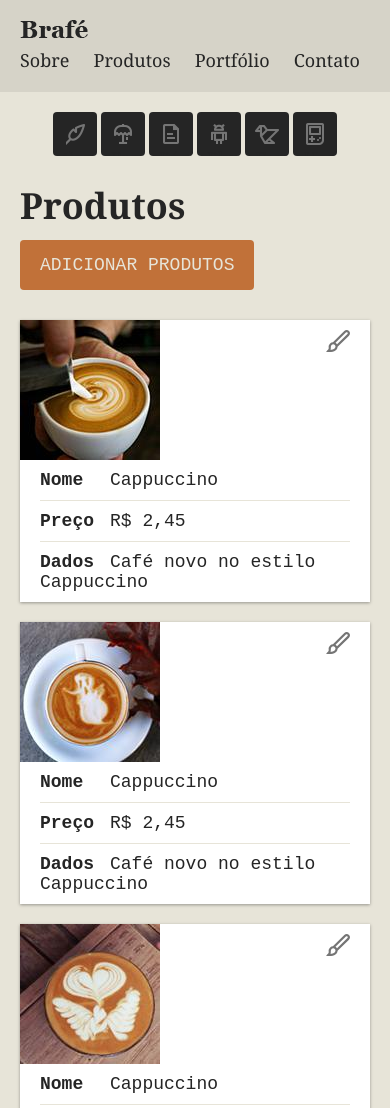
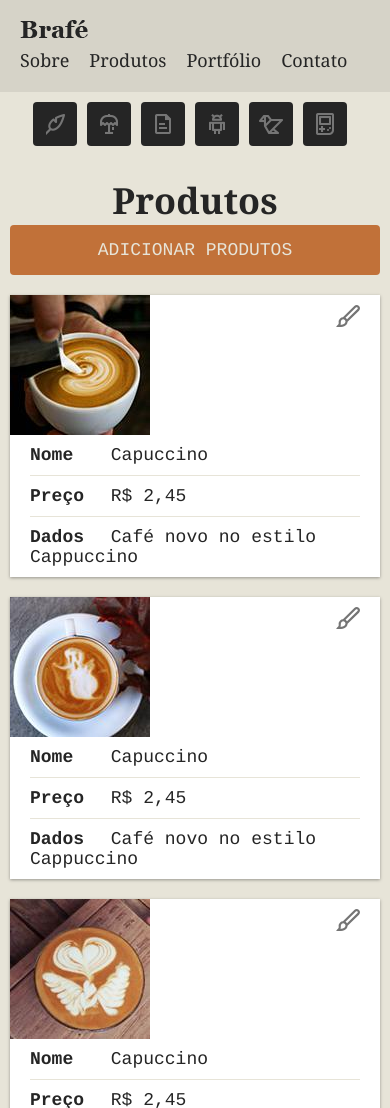
Before and after one commit to paulob-21/Brafe-3, a plain HTML site: page index.html in a window 390 px wide. Shown: the top 1108 px of the page. Drawn offline with Linux system fonts and the light colour scheme.

Commit message:
css-flexbox

```diff
--- a/css/style.css
+++ b/css/style.css
@@ -2,10 +2,9 @@ body,
 p,
 h1,
 ul,
-li,
-a {
+li {
+  padding: 0px;
   margin: 0px;
-  padding: 0px;
 }
 
 li {
@@ -13,7 +12,7 @@ li {
 }
 
 body {
-  font-family: Georgia, "Times New Roman", Times, serif;
+  font-family: Georgia, serif;
   color: #252525;
   background: #e7e4d8;
 }
@@ -31,40 +30,21 @@ a {
   text-decoration: none;
 }
 
-/* HEADER */
+/*Header*/
 
 .header {
   background: #d6d3c8;
   padding: 20px;
-}
-
-@media (max-width: 739px) {
-  .header-logo {
-    float: none;
-  }
-  .header-menu ul {
-    float: none;
-    margin-top: 10px;
-  }
-}
-
-.header::before,
-.header::after {
-  content: "";
-  display: table;
-  clear: both;
+  display: flex;
 }
 
 .header-logo {
-  float: left;
+  flex-grow: 1;
 }
 
 .header-menu ul {
-  float: right;
-}
-
-.header-menu li {
-  display: inline-block;
+  display: flex;
+  flex-wrap: wrap;
 }
 
 .header-menu li a {
@@ -77,22 +57,29 @@ a {
   padding-left: 0px;
 }
 
-/* MAIN */
+@media (max-width: 739px) {
+  .header {
+    flex-direction: column;
+  }
+
+  .header-menu {
+    margin-top: 10px;
+  }
+}
+
+/*MAIN*/
 
 .main-container {
   display: flex;
 }
 
-@media (max-width: 739px) {
-  .main-container {
-    flex-direction: column;
-  }
-}
+/*SIDE NAV*/
 
-/* SIDE NAV */
 .side-nav {
-  width: 300px;
   background: #252525;
+  flex: 1;
+  max-width: 300px;
+  margin-right: 10px;
 }
 
 .side-nav li a {
@@ -111,87 +98,91 @@ a {
   top: 5px;
   margin-right: 15px;
   position: relative;
-  background-image: url(../img/icones.png);
+  background-image: url("../img/icones.png");
+}
+
+.nav-contabilidade::before {
+  background-position: 0 0;
 }
 
 .nav-produtos::before {
   background-position: 0 -24px;
 }
+
 .nav-paginas::before {
-  background-position: 0 -48px;
-}
-.nav-plugins::before {
-  background-position: 0 -72px;
-}
-.nav-formularios::before {
-  background-position: 0 -96px;
-}
-.nav-hospedagens::before {
-  background-position: 0 -120px;
+  background-position: 0 calc(-24px * 2);
 }
 
-@media (min-width: 740px) and (max-width: 980px) {
-  .side-nav {
-    width: 200px;
-  }
+.nav-plugins::before {
+  background-position: 0 calc(-24px * 3);
+}
+
+.nav-formularios::before {
+  background-position: 0 calc(-24px * 4);
+}
+
+.nav-hospedagens::before {
+  background-position: 0 calc(-24px * 5);
 }
 
 @media (max-width: 739px) {
+  .main-container {
+    flex-direction: column;
+  }
   .side-nav {
-    margin: 20px auto 0px;
+    margin: 10px auto 0px;
     background: none;
-    width: auto;
+    max-width: 100%;
+  }
+  .side-nav ul {
+    display: flex;
+    flex-wrap: wrap;
   }
   .side-nav li {
-    display: inline-block;
+    margin-bottom: 10px;
+    margin-right: 10px;
   }
   .side-nav li a::before {
-    display: block;
+    top: 0px;
     margin: 0px;
-    top: 0px;
   }
   .side-nav li a {
     width: 44px;
     height: 44px;
     overflow: hidden;
+    border: none;
     padding: 10px;
-    border: none;
     color: #252525;
     background: #252525;
     border-radius: 4px;
   }
 }
 
-/* PRODUTOS */
+/* Produtos */
 
 .produtos {
-  width: calc(100% - 300px);
-  margin: 0 auto;
-  max-width: 960px;
-  padding: 20px;
+  flex: 1;
+  padding: 20px 10px;
 }
 
-.produtos header::after,
-.produtos header::before {
-  content: "";
-  display: table;
-  clear: both;
+.produtos header {
+  display: flex;
 }
 
 .produtos h1 {
   font-size: 2.25em;
-  float: left;
+  flex-grow: 1;
+  margin-right: 20px;
 }
 
-.add-produtos {
+.adicionar-produtos {
   background: #c17139;
   color: #e7e4d8;
   font-size: 1.125em;
-  font-family: "Courier New", Courier, monospace;
+  font-family: Courier, monospace;
   text-transform: uppercase;
   padding: 15px 20px;
   border-radius: 4px;
-  float: right;
   text-align: center;
 }
 
@@ -200,17 +191,7 @@ a {
   box-shadow: 0 1px 3px 0 rgba(0, 0, 0, 0.35);
   margin-top: 20px;
   position: relative;
-}
-
-.produtos-item::after,
-.nav-produtos::before {
-  content: "";
-  display: table;
-  clear: both;
-}
-
-.produtos-item img {
-  float: left;
+  display: flex;
 }
 
 .produtos-item a {
@@ -228,16 +209,18 @@ a {
   background: url("../img/edit-hover.svg") no-repeat;
 }
 
+.produtos-item img {
+  align-self: flex-start;
+}
+
 .produtos-item ul {
-  float: left;
   padding: 0 20px;
-  width: calc(100% - 140px);
 }
 
 .produtos-item li {
   padding: 10px 0;
-  font-family: "Courier New", Courier, monospace;
   font-size: 1.125em;
+  font-family: Courier, monospace;
   border-bottom: 1px solid #e7e4d8;
 }
 
@@ -251,34 +234,19 @@ a {
   display: inline-block;
 }
 
-@media (min-width: 740px) and (max-width: 980px) {
-  .produtos {
-    width: calc(100% - 200px);
+@media (max-width: 739px) {
+  .produtos header {
+    flex-direction: column;
+  }
+  .produtos h1 {
+    margin: 0 auto;
+  }
+  .produtos-item {
+    flex-direction: column;
   }
 }
 
-@media (max-width: 739px) {
-  .produtos {
-    width: 100%;
-  }
-  .produtos h1 {
-    float: none;
-  }
-  .add-produtos {
-    float: none;
-    display: inline-block;
-    margin: 10px 0;
-  }
-  .produtos-item img {
-    float: none;
-  }
-  .produtos-item ul {
-    width: 100%;
-    float: none;
-  }
-}
-
-/* FOOTER */
+/*Footer*/
 
 .footer {
   background: #d6d3c8;
--- a/index.html
+++ b/index.html
@@ -2,12 +2,10 @@
 <html>
 
 <head>
-
 	<title>Brafé 3</title>
 	<meta charset="utf-8">
 	<meta name="viewport" content="width=device-width, initial-scale=1, shrink-to-fit=no">
 	<link rel="stylesheet" type="text/css" href="css/style.css">
-
 </head>
 
 <body>
@@ -16,7 +14,6 @@
 		<a class="header-logo" href="#">
 			<img src="img/brafe.png" alt="Brafé">
 		</a>
-
 		<nav class="header-menu">
 			<ul>
 				<li><a href="#">Sobre</a></li>
@@ -25,7 +22,6 @@
 				<li><a href="#">Contato</a></li>
 			</ul>
 		</nav>
-
 	</header>
 
 	<main class="main-container">
@@ -42,62 +38,78 @@
 		</nav>
 
 		<section class="produtos">
-
 			<header>
 				<h1>Produtos</h1>
-        <a class="add-produtos" href="#">Adicionar produtos</a>
+				<a class="adicionar-produtos" href="#">Adicionar Produtos</a>
 			</header>
-
 			<ul>
-
 				<li class="produtos-item">
-          <img src="/img/cafe-1.jpg" alt="Cafe1">
+					<img src="img/cafe-1.jpg" alt="Café 1">
 					<ul>
-            <li><span> Nome </span>Cappuccino</li>
-            <li><span>Preço</span>R$ 2,45</li>
-            <li><span>Dados</span>Café novo no estilo Cappuccino</li>
+						<li><span>Nome</span> Capuccino</li>
+						<li><span>Preço</span> R$ 2,45</li>
+						<li><span>Dados</span> Café novo no estilo Cappuccino</li>
 					</ul>
 					<a href="#">Editar</a>
 				</li>
 
 				<li class="produtos-item">
-          <img src="/img/cafe-2.jpg" alt="Cafe2">
+					<img src="img/cafe-2.jpg" alt="Café 2">
 					<ul>
-            <li><span> Nome </span>Cappuccino</li>
-            <li><span>Preço</span>R$ 2,45</li>
-            <li><span>Dados</span>Café novo no estilo Cappuccino</li>
+						<li><span>Nome</span> Capuccino</li>
+						<li><span>Preço</span> R$ 2,45</li>
+						<li><span>Dados</span> Café novo no estilo Cappuccino</li>
 					</ul>
 					<a href="#">Editar</a>
 				</li>
 
 				<li class="produtos-item">
-          <img src="/img/cafe-3.jpg" alt="Cafe3">
+					<img src="img/cafe-3.jpg" alt="Café 3">
 					<ul>
-            <li><span> Nome </span>Cappuccino</li>
-            <li><span>Preço</span>R$ 2,45</li>
-            <li><span>Dados</span>Café novo no estilo Cappuccino</li>
+						<li><span>Nome</span> Capuccino</li>
+						<li><span>Preço</span> R$ 2,45</li>
+						<li><span>Dados</span> Café novo no estilo Cappuccino</li>
 					</ul>
 					<a href="#">Editar</a>
 				</li>
 
 				<li class="produtos-item">
-          <img src="/img/cafe-4.jpg" alt="Cafe4">
+					<img src="img/cafe-4.jpg" alt="Café 4">
 					<ul>
-            <li><span> Nome </span>Cappuccino</li>
-            <li><span>Preço</span>R$ 2,45</li>
-            <li><span>Dados</span>Café novo no estilo Cappuccino</li>
+						<li><span>Nome</span> Capuccino</li>
+						<li><span>Preço</span> R$ 2,45</li>
+						<li><span>Dados</span> Café novo no estilo Cappuccino</li>
 					</ul>
 					<a href="#">Editar</a>
 				</li>
 
+				<li class="produtos-item">
+					<img src="img/cafe-1.jpg" alt="Café 1">
+					<ul>
+						<li><span>Nome</span> Capuccino</li>
+						<li><span>Preço</span> R$ 2,45</li>
+						<li><span>Dados</span> Café novo no estilo Cappuccino</li>
+					</ul>
+					<a href="#">Editar</a>
+				</li>
+
+				<li class="produtos-item">
+					<img src="img/cafe-3.jpg" alt="Café 3">
+					<ul>
+						<li><span>Nome</span> Capuccino</li>
+						<li><span>Preço</span> R$ 2,45</li>
+						<li><span>Dados</span> Café novo no estilo Cappuccino</li>
+					</ul>
+					<a href="#">Editar</a>
+				</li>
 			</ul>
 		</section>
+	</main>
 
-  </main>
 
 	<footer class="footer">
 		<p>Este é um projeto da Origamid. Mais em origamid.com</p>
-    <p>Praia de botafogo, 300, 5° andar - Botafogo - Rio de Janeiro</p>
+		<p>Praia de Botafogo, 300, 5º andar - Botafogo - Rio de Janeiro</p>
 	</footer>
 
 </body>
```
Lines whose indentation alone changed are shown as unchanged.
